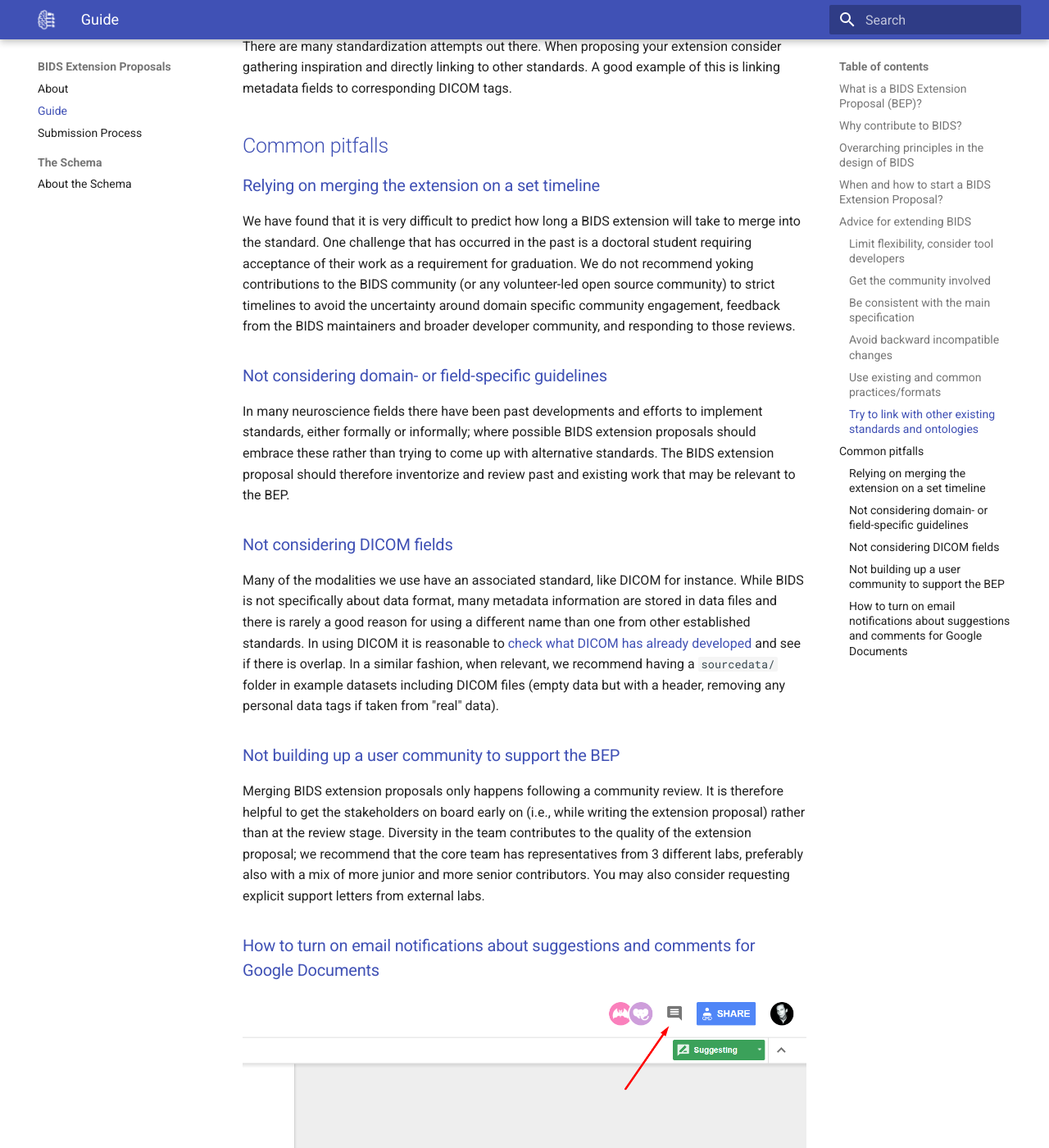
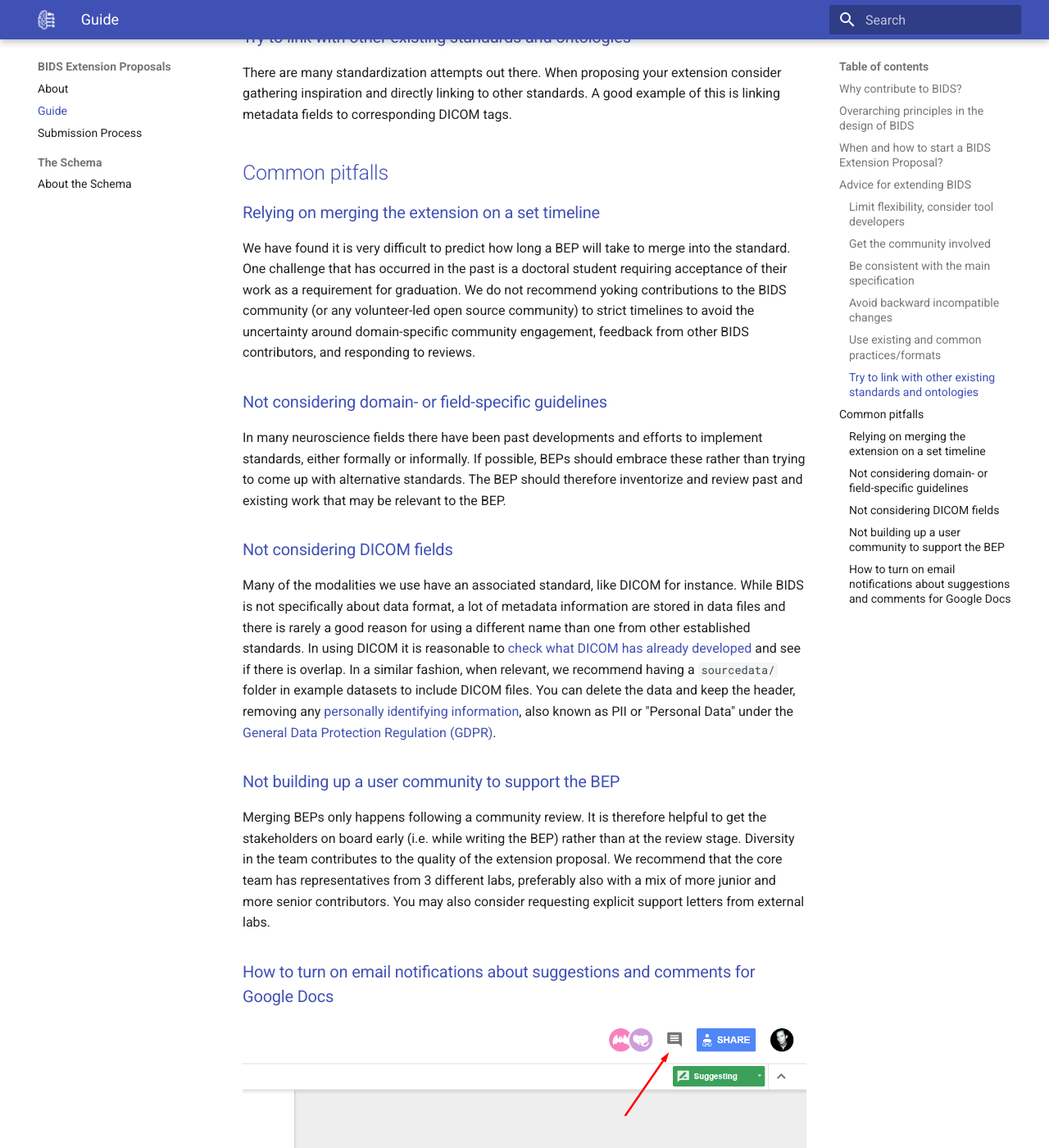
Before and after one commit to bids-standard/bids-extensions, an MkDocs documentation site: the page built from docs/guide.md, in a window 1280 px wide and 1400 px high, scrolled down 3628 px. Shown: the whole window at 82% size. Built offline with MkDocs 1.6.1 and Material for MkDocs 9.7.7, drawn with Linux system fonts in a browser that asks for light colours; some of the changed text lies outside the part shown.

Commit message:
Update guide.md
Did a full content review of the guide.md.

```diff
--- a/docs/guide.md
+++ b/docs/guide.md
@@ -1,18 +1,16 @@
-# BIDS Extension Proposals: A Guide
+# What are BIDS Extension Proposals?
 
-## What is a BIDS Extension Proposal \(BEP\)?
+A BEP is a method of expanding the BIDS Specification to
+  encompass new features or data types.
 
-A BEP, as the name implies, is a method of expanding the BIDS Specification to
-  encompass new features or imaging types.
-
-Why are they called BEPs? BEPs are modeled after
+They are called BEPs because they are modeled after
   [Python Extension Proposals](https://peps.python.org/pep-0001/#what-is-a-pep) (PEPs) as
   they have been an effective community tool to change (either by updating or supplementing)
-  the Python programming language. BIDS contributors adopting a similar structure (has so far)
-  been useful in expanding BIDS.
+  the Python programming language. BIDS contributors adopting a similar structure has
+  been useful to expand BIDS.
 
-BEPs have grown the specification to include beyond MRI as well
-  as new techniques, and files types and descriptors. A list of completed
+BEPs have grown the specification to include beyond MRI
+  to new techniques, and file types and descriptors. A list of completed
   BEPS can be seen [here](https://bids.neuroimaging.io/get_involved.html#completed-beps) and
   a list of proposed/ongoing BEPs can be found [here]https://bids.neuroimaging.io/get_involved.html#extending-the-bids-specification)
 
@@ -27,67 +25,84 @@ A more substantial extension can lead to standalone publications, as evidenced
 
 ## Overarching principles in the design of BIDS
 
-Folder structure must be not only machine-readable but also easy to interpret
-  by humans. In other words, readability is as important as the ability to
+The folder structure must not only be machine-readable but also easy to interpret
+  by humans. Readability is as important as the ability to
   programmatically traverse the folder structure.
 
-When it comes to file names within folders, redundancy trumps concision -- the
+When it comes to file names within folders, redundancy trumps conciseness, so the
   files should be identifiable by their names even if removed from the folder
   structure.
+
+If something being added to BIDS is applicable to at least 80% of use cases
+  that is a very good start and should be added to the specification
+  by either [opening a GitHub Issue here][issues page]
+  or by working on a BEP following [the submission process](submission.md).
 
 ## When and how to start a BIDS Extension Proposal?
 
 Small contributions (typos, rephrasing of a description, adding a single new
   metadata field) can be just added as a
-  [Pull Request on GitHub](https://github.com/bids-standard/bids-specification)
+  [Pull Request on GitHub](https://github.com/bids-standard/bids-specification/pulls)
 
 Larger contributions that are expected to involve longer and more involved
   discussions should be first described in a standalone document: a Google Docs
-  BEP (BIDS Extension Proposal). Development on Google Docs is preferred as this
-  is a low entry barrier for colleagues who do not use GitHub and/or markdown,
+  BEP. Development on Google Docs is preferred as this is a low barrier to entry
+  for colleagues who do not use GitHub and/or Markdown,
   allowing more people to get involved.
 
+1. Explore [the specification](bids-specification.readthedocs.io)
+   and [the BEP lists](https://bids.neuroimaging.io/get_involved.html#extending-the-bids-specification)
+   to find existing or ongoing efforts
+   that may support what you are trying to add into the BIDS Specification.
+   Someone may have already done work for you.
 
-1. We strongly suggest that you explore the [specification](bids-specification.readthedocs.io)
-   and the [lists](https://bids.neuroimaging.io/get_involved.html#extending-the-bids-specification)
-   linked [above](#what-is-a-bids-extension-proposal-(bep)) to find existing or ongoing efforts
-   that may support what you  are trying to add into the BIDS Specification.
-   Someone may have already done all the work for you.
 2. Read the
    [BIDS governance document](https://bids.neuroimaging.io/governance.html).
+
 3. Familiarize yourself with the BIDS community by browsing current issues,
    discussions, and proposed changes on
-   [GitHub](https://github.com/bids-standard/bids-specification/).
-4. Open an initial “issue” on the
-   [GitHub](https://github.com/bids-standard/bids-specification/) issue
-   tracker to gauge interest in your potential extension, and to collect
-   feedback by core community members and
+   [the BIDS specification repository].
+   Search for issues relating to your feature or BEP idea
+   before creating a new issue.
+
+4. Open an initial “issue” on
+   [the BIDS specification repository] issues page
+   to gauge interest in your potential BEP, and to collect
+   feedback by more community members and
    [BIDS maintainers](https://github.com/bids-standard/bids-specification/blob/master/DECISION-MAKING.md#maintainers-group).
-   _This is an important step before proceeding in order to make sure that
-   everybody is on the same page._
+   **This is an important step before proceeding in order to make sure that
+   more consensus arises and more contributors are aware what is happening**.
+
 5. Communicate with the BIDS maintainers to make your BEP official. This
-   entails registering the BEP with a number on the
-   [website](https://bids.neuroimaging.io/get_involved.html)_._ Practically,
-   to obtain a number for your BEP, follow the previous steps and then open a
-   new issue on the
+   entails registering the BEP with a number on
+   [the BIDS website](https://bids.neuroimaging.io/get_involved.html).
+   To obtain a number for your BEP, follow the previous steps and then [open a
+   new issue](https://github.com/bids-standard/bids-website/issues)
+   or [submit a pull request](https://github.com/bids-standard/bids-website/pulls) to the
    [website GitHub repository](https://github.com/bids-standard/bids-website/),
-   cross-linking to other already existing issues.
-6. Create a solid draft of your extension by discussing among colleagues. The
+   cross-linking to any other already existing issues.
+
+6. Create a draft of your extension by discussing among colleagues. The
    [BIDS Extension Proposal template](https://docs.google.com/document/d/1W7--Mf3gCCb1mVfhsoRJCAKFhmf2umG1PFkyZ1jEgMw/edit#)
    provides some boilerplate and formatting conventions.
-7. List on the draft who is/are leading the effort.
+
+7. List on the draft the contributor(s) leading the effort.
+
 8. Share the draft (remember to
    [share a link that allows anyone to comment](https://support.google.com/docs/answer/2494822?co=GENIE.Platform%3DDesktop&hl=en))
    with the
    [bids-discussion mailing list](https://groups.google.com/forum/#!forum/bids-discussion)
    and ask for comments.
-9. Incorporate the feedback, strive for consensus.
+
+9. Incorporate the feedback and strive for consensus.
+
 10. Help to merge the extension into the main specification (this will require
-   converting the proposal to Markdown and sending a Pull Request at
-   [https://github.com/bids-standard/bids-specification](https://github.com/bids-standard/bids-specification))
+   converting the proposal to Markdown and submitting a Pull Request at
+   [the BIDS specification repository])
+
 11. If necessary, contribute a pull request to the
-      [BIDS Validator](https://github.com/bids-standard/bids-validator)
-      incorporating the extension.
+      [BIDS Validator repository](https://github.com/bids-standard/bids-validator)
+      as well to incorporate the extension.
 
 ![bep_process](assets/img/bep_process.png)
 
@@ -114,31 +129,31 @@ The most common situation where the trade-off between flexibility and ease of
 ### Get the community involved
 
 Try to reach out to colleagues working with the type of data you are trying to
-  add support for. The more eyes you will get on your extension the better it will
-  get.
+  add support for. The more people looking at your extension the better it will
+  become through discussions.
 
 ### Be consistent with the main specification
 
 The main specification follows some general rules. For example, see the
   [rules on participant labels](https://bids-specification.readthedocs.io/en/stable/02-common-principles.html#participant-names-and-other-labels).
 
-Try not to deviate from those conventions in your extension.
+Try not to deviate from BIDS conventions in your extension.
 
 ### Avoid backward incompatible changes
 
 BIDS is already incorporated in many tools - proposing a change that will render
-  already released BIDS datasets not BIDS compliant will cause a lot of confusion
-  and will force developers to update their codes. We should strive to avoid such
-  a situation.
+  already released BIDS datasets not BIDS-compliant will cause a lot of confusion
+  and will force developers to update their code. We should strive to avoid such
+  situations.
 
 Having said that, one day we will have to break backwards compatibility. If you
-  have an idea for a backward incompatible change please add it as an issue to the
+  have an idea for a backwards-incompatible change please add it as an issue to the
   [BIDS 2.0 GitHub repository](https://github.com/bids-standard/bids-2-devel).
 
 ### Use existing and common practices/formats
 
 It’s likely that certain data types are commonly stored in a particular way in
-  your subfield. If this is the case try adopting this way unless it makes your
+  your sub-field. If this is the case try adopting this way unless it makes your
   extension too inconsistent with the main specification. A good example of such
   adoption is the
   [bvec/bval file format](https://bids-specification.readthedocs.io/en/stable/04-modality-specific-files/01-magnetic-resonance-imaging-data.html#required-gradient-orientation-information)
@@ -154,47 +169,53 @@ There are many standardization attempts out there. When proposing your extension
 
 ### Relying on merging the extension on a set timeline
 
-We have found that it is very difficult to predict how long a BIDS extension
+We have found it is very difficult to predict how long a BEP
   will take to merge into the standard. One challenge that has occurred in the
   past is a doctoral student requiring acceptance of their work as a requirement
   for graduation. We do not recommend yoking contributions to the BIDS community
   (or any volunteer-led open source community) to strict timelines to avoid the
-  uncertainty around domain specific community engagement, feedback from the BIDS
-  maintainers and broader developer community, and responding to those reviews.
+  uncertainty around domain-specific community engagement, feedback from other
+  BIDS contributors, and responding to reviews.
 
 ### Not considering domain- or field-specific guidelines
 
 In many neuroscience fields there have been past developments and efforts to
-  implement standards, either formally or informally; where possible BIDS
-  extension proposals should embrace these rather than trying to come up with
-  alternative standards. The BIDS extension proposal should therefore inventorize
+  implement standards, either formally or informally. If possible, BEPs
+  should embrace these rather than trying to come up with
+  alternative standards. The BEP should therefore inventorize
   and review past and existing work that may be relevant to the BEP.
 
 ### Not considering DICOM fields
 
 Many of the modalities we use have an associated standard, like DICOM for instance.
-  While BIDS is not specifically about data format, many metadata information are
+  While BIDS is not specifically about data format, a lot of metadata information are
   stored in data files and there is rarely a good reason for using a different name
   than one from other established standards. In using DICOM it is reasonable to
   [check what DICOM has already developed](https://www.dicomstandard.org/) and see
   if there is overlap. In a similar fashion, when relevant, we recommend having a
-  `sourcedata/` folder in example datasets including DICOM files (empty data but
-  with a header, removing any personal data tags if taken from "real" data).
+  `sourcedata/` folder in example datasets to include DICOM files.
+  You can delete the data and keep the header, removing any
+  [personally identifying information](https://www.datacenters.com/news/everything-you-need-to-know-about-pii-personal-identifiable-information),
+  also known as PII or "Personal Data" under the
+  [General Data Protection Regulation (GDPR)](https://en.wikipedia.org/wiki/General_Data_Protection_Regulation).
 
 ### Not building up a user community to support the BEP
 
-Merging BIDS extension proposals only happens following a community review. It
-  is therefore helpful to get the stakeholders on board early on (i.e., while
-  writing the extension proposal) rather than at the review stage. Diversity in
-  the team contributes to the quality of the extension proposal; we recommend that
+Merging BEPs only happens following a community review. It
+  is therefore helpful to get the stakeholders on board early (i.e. while
+  writing the BEP) rather than at the review stage. Diversity in
+  the team contributes to the quality of the extension proposal. We recommend that
   the core team has representatives from 3 different labs, preferably also with a
   mix of more junior and more senior contributors. You may also consider
   requesting explicit support letters from external labs.
 
-### How to turn on email notifications about suggestions and comments for Google Documents
+### How to turn on email notifications about suggestions and comments for Google Docs
 
 ![notifications_1](assets/img/notifications_1.png)
 
 ![notifications_2](assets/img/notifications_2.png)
 
 ![notifications_3](assets/img/notifications_3.png)
+
+[the BIDS specification repository]: https://github.com/bids-standard/bids-specification/
+[issues page]: https://github.com/bids-standard/bids-specification/issues
```
Also changed, not shown: other parts of docs/guide.md (+4 -4 lines).
